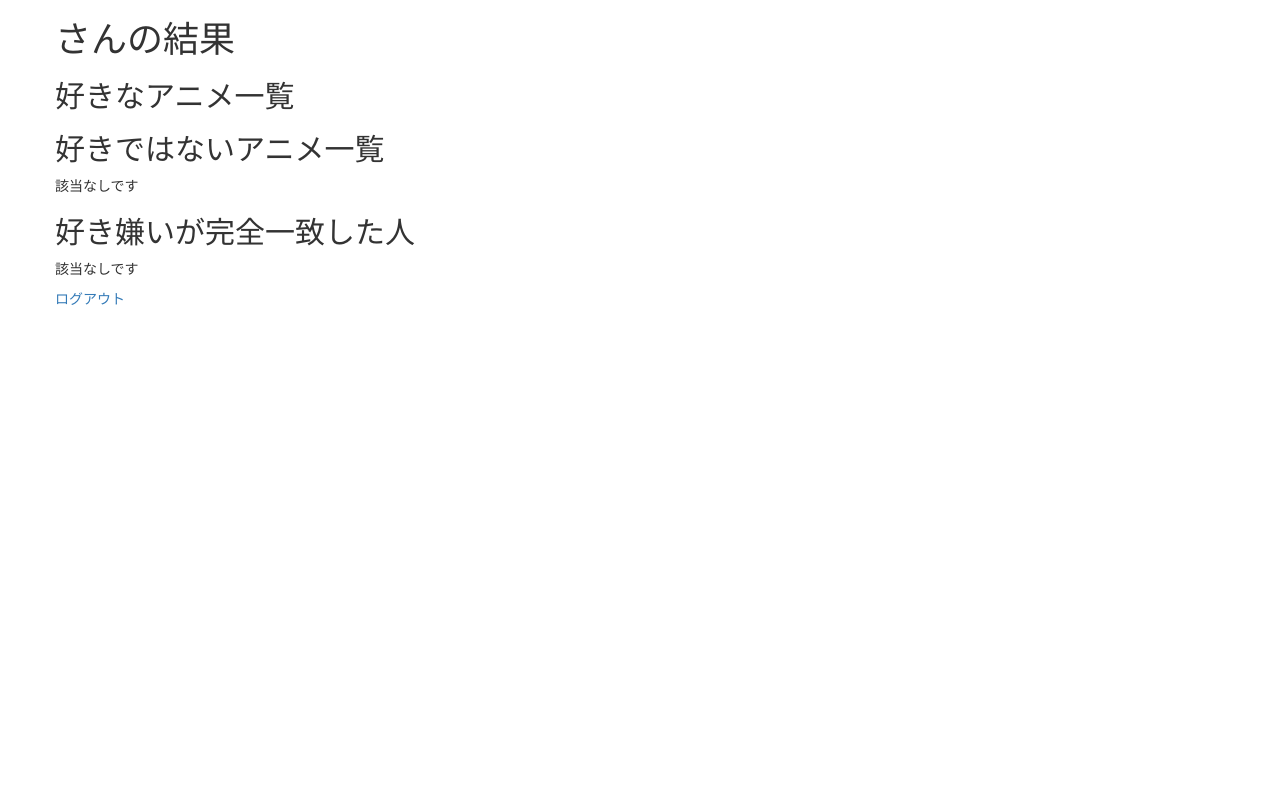
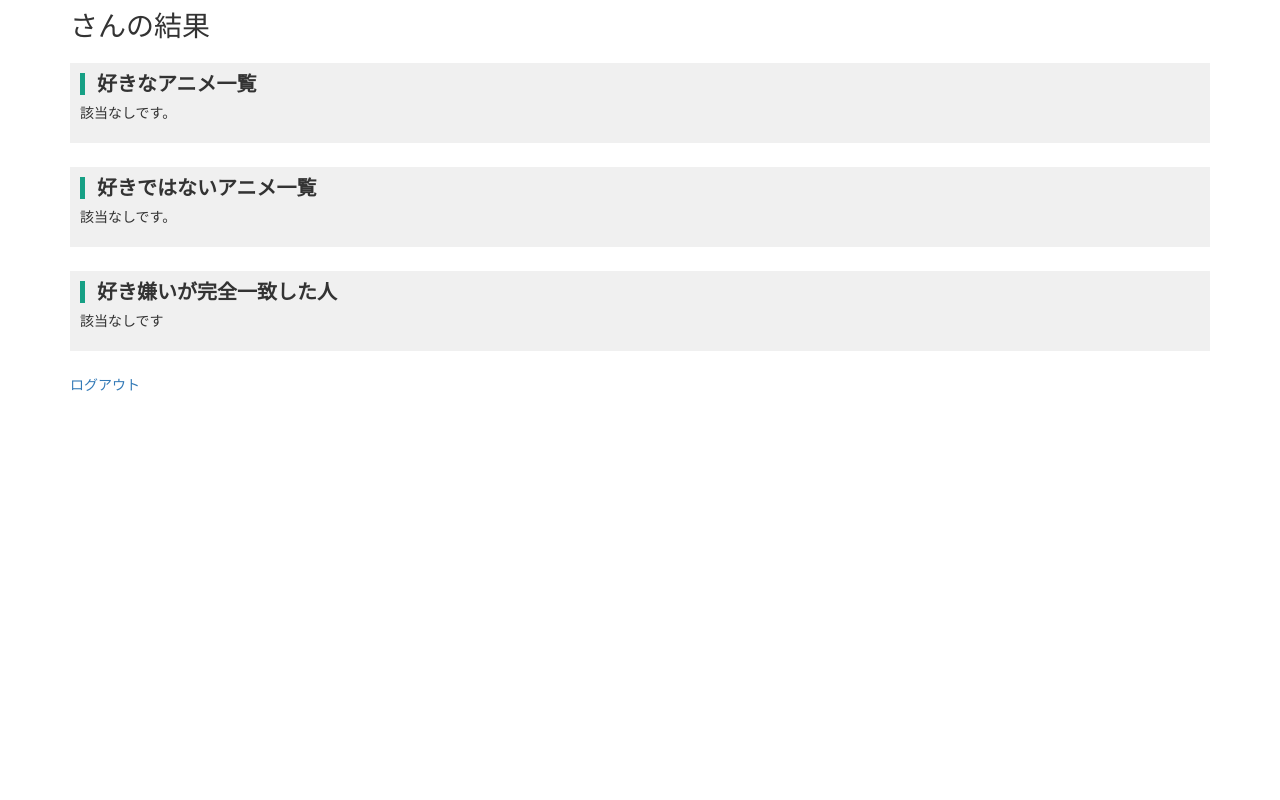
Before and after one commit to furu-s/anime-tinder, a CakePHP app: the page made by app/View/Result/index.ctp in a window 1280 px wide. Run offline with PHP 8.4 and a stand-in for CakePHP, Linux system fonts and the light colour scheme; the template is opened without the code that fills it, so the values that code supplies are empty; some libraries are stand-ins or nearby versions.

Commit message:
レイアウト調整

```diff
--- a/app/Controller/PagesController.php
+++ b/app/Controller/PagesController.php
@@ -82,7 +82,10 @@
       }
     } else {
       //$this->Session->setFlash("回答してから24時間は回答できませんよ！");
+
+      // デバック用に解除
       $this->redirect("/result");
+
     }
 
     // 最終更新日をupdate
--- a/app/View/Layouts/default.ctp
+++ b/app/View/Layouts/default.ctp
@@ -3,10 +3,15 @@
 <head>
     <meta charset="utf-8">
     <meta name="viewport" content="width=device-width, initial-scale=1.0">
-    <title>jTinder Touch Slider</title>
+    <title>アニメマッチング</title>
     <link rel="stylesheet" type="text/css" href="css/jTinder.css">
     <link rel="stylesheet" type="text/css" href="https://maxcdn.bootstrapcdn.com/bootstrap/3.3.6/css/bootstrap.min.css">
     <style type="text/css">
+    body {
+      font-family: "ヒラギノ角ゴ Pro W3", "Hiragino Kaku Gothic Pro", メイリオ, Meiryo, "ＭＳ Ｐゴシック", sans-serif;
+      -webkit-font-smoothing: antialiased;
+    }
+
     .wrap {
       position: relative;
     }
@@ -27,6 +32,25 @@
       border-radius: 50%;
       border: #ddd thin solid;
       margin: 0 16px 0 0;
+    }
+
+    .result-main-title {
+      font-size: 28px;
+      margin:12px 0 20px;
+    }
+
+    .result-title {
+      font-size: 20px;
+      font-weight: bold;
+      padding: 0 0 0 12px;
+      margin:0 0 8px 0;
+      border-left:#16a085 5px solid;
+    }
+
+    .box {
+      margin: 0 0 24px 0;
+      padding: 10px;
+      background-color:#f0f0f0;
     }
 
     </style>
--- a/app/View/Pages/home.ctp
+++ b/app/View/Pages/home.ctp
@@ -39,7 +39,7 @@
 <div id="last-card" class="text-center">
 <img src="/img/loading.gif" alt="">
 </div>
-<form action="" method="post" id="form">
+<form method="post" id="form">
 <input type="hidden" name="question_id" id="question_id" value="1">
 <input type="hidden" name="like_ids" id="likeIDs" value="">
 <input type="hidden" name="dislike_ids" id="dislikeIDs" value="">
--- a/app/View/Result/index.ctp
+++ b/app/View/Result/index.ctp
@@ -1,38 +1,46 @@
 <div class="container">
   <div class="row">
-    <h1><?php echo $auth_user["User"]["account"]; ?>さんの結果</h1>
+    <div class="col-md-12">
+    <h1 class="result-main-title"><?php echo $auth_user["User"]["account"]; ?>さんの結果</h1>
     <?php if (time() - strtotime($auth_user["User"]["last_answered"]) < (3600 * 24)): ?>
     <p class="bg-danger message">回答してから24時間は回答を更新できません！<br>
     <?php echo $auth_user["User"]["last_answered"]; ?>に回答しました！
     </p>
-
     <?php endif; ?>
+    </div>
+    <div class="col-md-12">
       <div class="box">
         <div class="like">
-        <h2>好きなアニメ一覧</h2>
-        <?php if(isset($myLikeAnswers)): ?>
+          <h2 class="result-title">好きなアニメ一覧</h2>
+          <?php if(!empty($myLikeAnswers)): ?>
           <?php foreach($myLikeAnswers as $likeAnswer):?>
             <p><?php echo $likeAnswer["Option"]["name"] ?></p>
           <?php endforeach; ?>
-        <?php endif; ?>
+          <?php else: ?>
+          <p>該当なしです。</p>
+          <?php endif ?>
+        </div>
       </div>
     </div>
 
+    <div class="col-md-12">
       <div class="box">
         <div class="dislike">
-        <h2>好きではないアニメ一覧</h2>
-        <?php if(isset($myDislikeAnswers)): ?>
+          <h2 class="result-title">好きではないアニメ一覧</h2>
+          <?php if(!empty($myDislikeAnswers)): ?>
           <?php foreach($myDislikeAnswers as $dislikeAnswer):?>
             <p><?php echo $dislikeAnswer["Option"]["name"] ?></p>
           <?php endforeach; ?>
           <?php else: ?>
-        <p>該当なしです</p>
+          <p>該当なしです。</p>
           <?php endif ?>
         </div>
       </div>
+    </div>
 
-    <div class="result">
-      <h2>好き嫌いが完全一致した人</h2>
+    <div class="col-md-12">
+      <div class="result box">
+        <h2 class="result-title">好き嫌いが完全一致した人</h2>
         <?php if(!empty($match_users)): ?>
         <?php foreach($match_users as $match_user): ?>
         <p><a href="https://twitter.com/<?php echo $match_user["User"]["account"];?>" target="_blank"><img src='<?php echo $match_user["User"]["image"];?>' class="img-circle"><?php echo $match_user["User"]["account"];?></a></p>
@@ -41,6 +49,10 @@
         <p>該当なしです</p>
         <?php endif ?>
       </div>
+    </div>
+
+    <div class="col-md-12">
     <a href="/users/logout">ログアウト</a>
     </div>
   </div>
+</div>
--- a/app/webroot/js/main.js
+++ b/app/webroot/js/main.js
@@ -14,11 +14,13 @@
       console.log(dislike_ids);
 
       if (like_ids.length + dislike_ids.length == 3) {
-        $("#last-card").fadeIn();
-        $("#dislikeIDs").attr("value", dislike_ids);
-        $("#likeIDs").attr("value", like_ids);
-        console.log("=========");
-        $('#form').submit();
+        $.when(
+          $("#last-card").fadeIn(),
+          $("#dislikeIDs").attr("value", dislike_ids),
+          $("#likeIDs").attr("value", like_ids)
+        ).done(function(){
+          $('#form').submit();
+        });
       }
     },
     onLike: function (item) {
```
Lines whose indentation alone changed are shown as unchanged.
